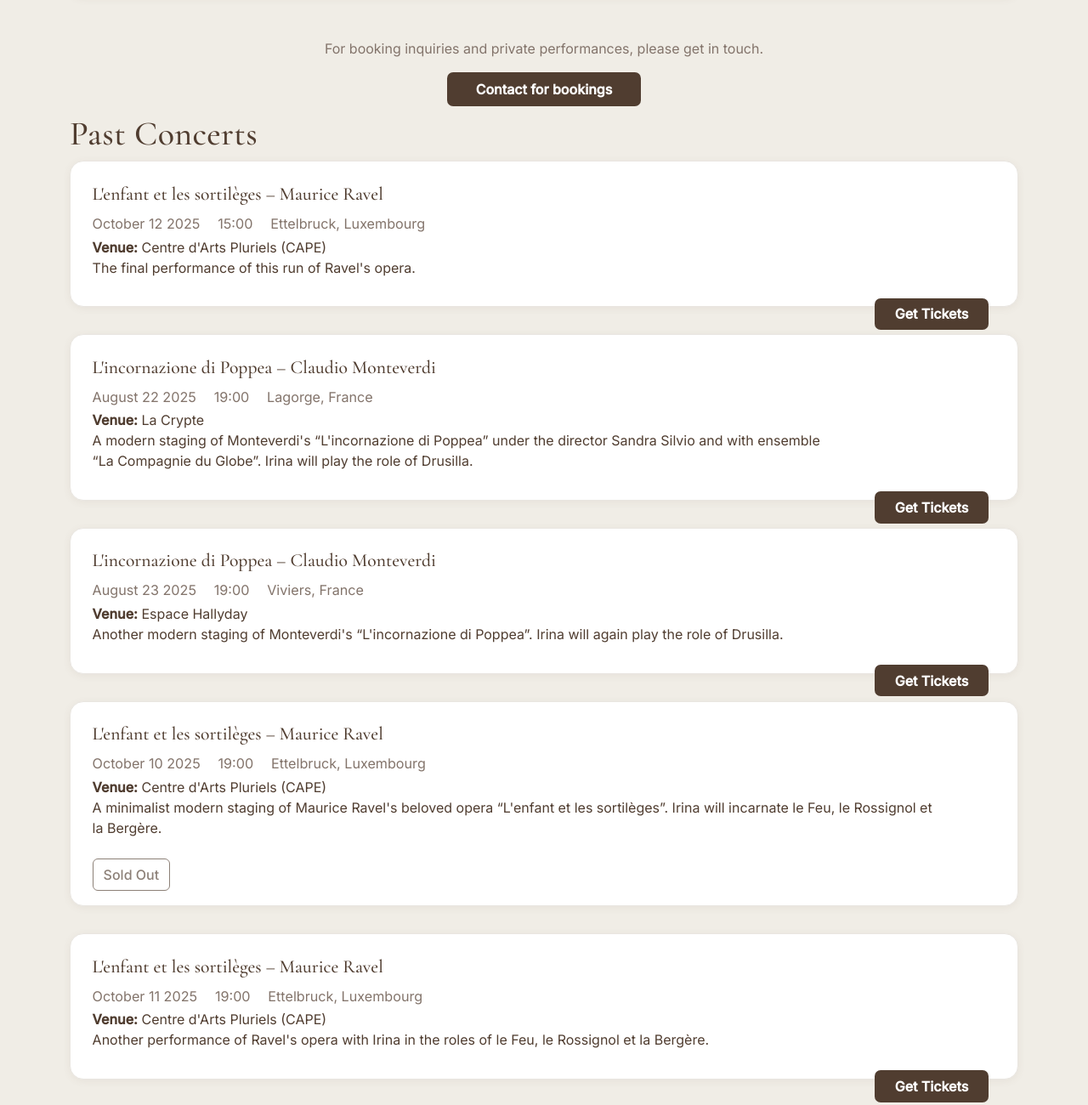
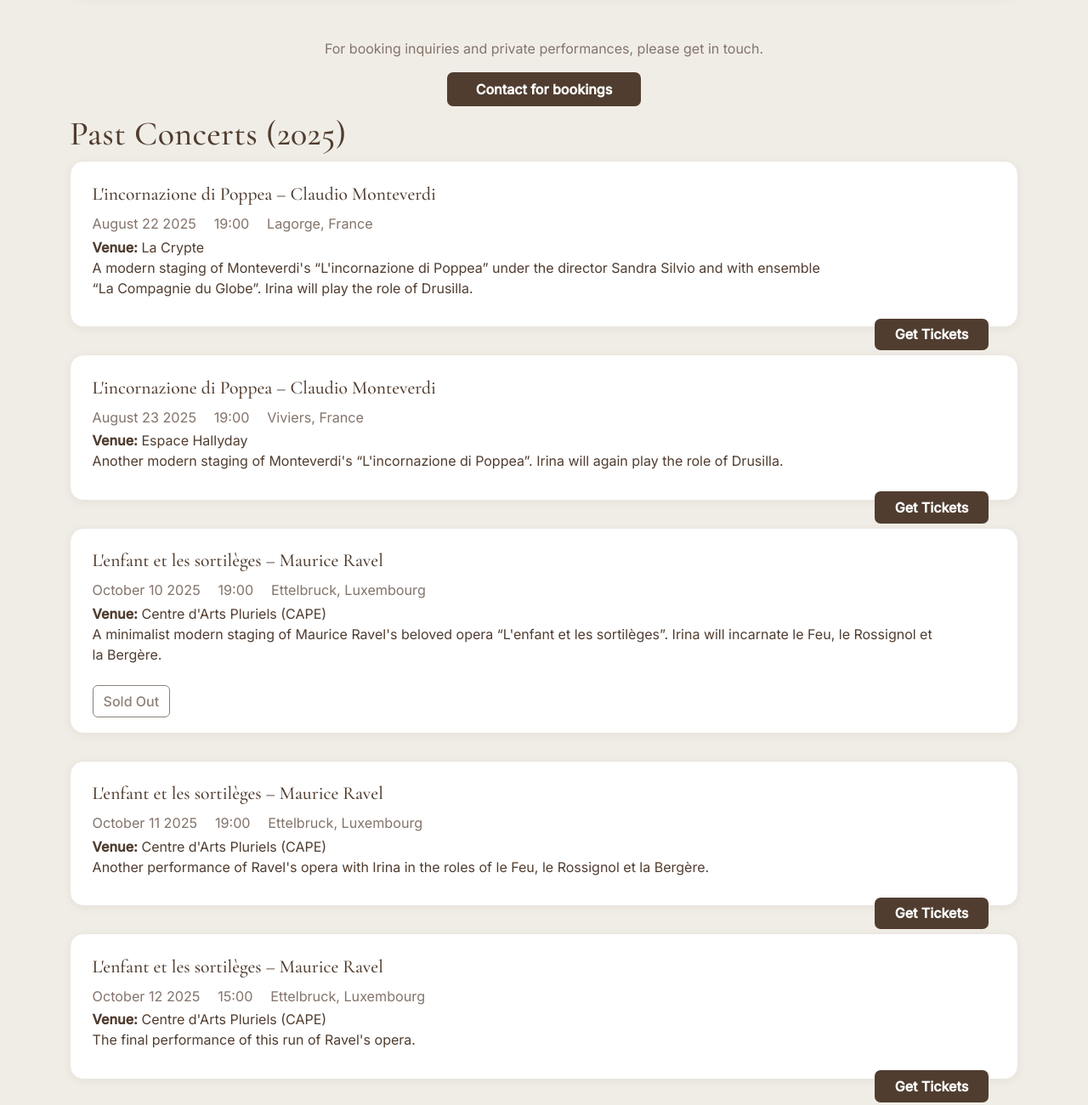
Before and after one commit to irendek/soprano, a plain HTML site: page concerts.html in a window 1280 px wide. Shown: the part 384-1684 px from the top of the page at 85% size. Drawn offline with nearby package versions, Linux system fonts and the light colour scheme.

Commit message:
small change

```diff
--- a/concerts.html
+++ b/concerts.html
@@ -162,16 +162,9 @@
       <a href="contact.html" class="btn btn-main mt-3">Contact for bookings</a>
     </div>
 
-   <h1>Past Concerts</h1>
+   <h1>Past Concerts (2025)</h1>
 
    <div class="concert-card">
-      <div class="concert-title">L'enfant et les sortilèges – Maurice Ravel</div>
-      <div class="concert-meta"><span>October 12 2025</span><span>15:00</span><span>Ettelbruck, Luxembourg</span></div>
-      <strong>Venue:</strong> Centre d'Arts Pluriels (CAPE)<br>
-      <p>The final performance of this run of Ravel's opera.</p>
-      <a class="btn btn-main mt-2" href="https://cape.lu/lenfant-et-les-sortileges/14081">Get Tickets</a>
-    </div>
-    <div class="concert-card">
       <div class="concert-title">L'incornazione di Poppea – Claudio Monteverdi</div>
       <div class="concert-meta"><span>August 22 2025</span><span>19:00</span><span>Lagorge, France</span></div>
       <strong>Venue:</strong> La Crypte<br>
@@ -197,6 +190,13 @@
       <div class="concert-meta"><span>October 11 2025</span><span>19:00</span><span>Ettelbruck, Luxembourg</span></div>
       <strong>Venue:</strong> Centre d'Arts Pluriels (CAPE)<br>
       <p>Another performance of Ravel's opera with Irina in the roles of le Feu, le Rossignol et la Bergère.</p>
+      <a class="btn btn-main mt-2" href="https://cape.lu/lenfant-et-les-sortileges/14081">Get Tickets</a>
+    </div>
+  <div class="concert-card">
+      <div class="concert-title">L'enfant et les sortilèges – Maurice Ravel</div>
+      <div class="concert-meta"><span>October 12 2025</span><span>15:00</span><span>Ettelbruck, Luxembourg</span></div>
+      <strong>Venue:</strong> Centre d'Arts Pluriels (CAPE)<br>
+      <p>The final performance of this run of Ravel's opera.</p>
       <a class="btn btn-main mt-2" href="https://cape.lu/lenfant-et-les-sortileges/14081">Get Tickets</a>
     </div>
   </div>
```
